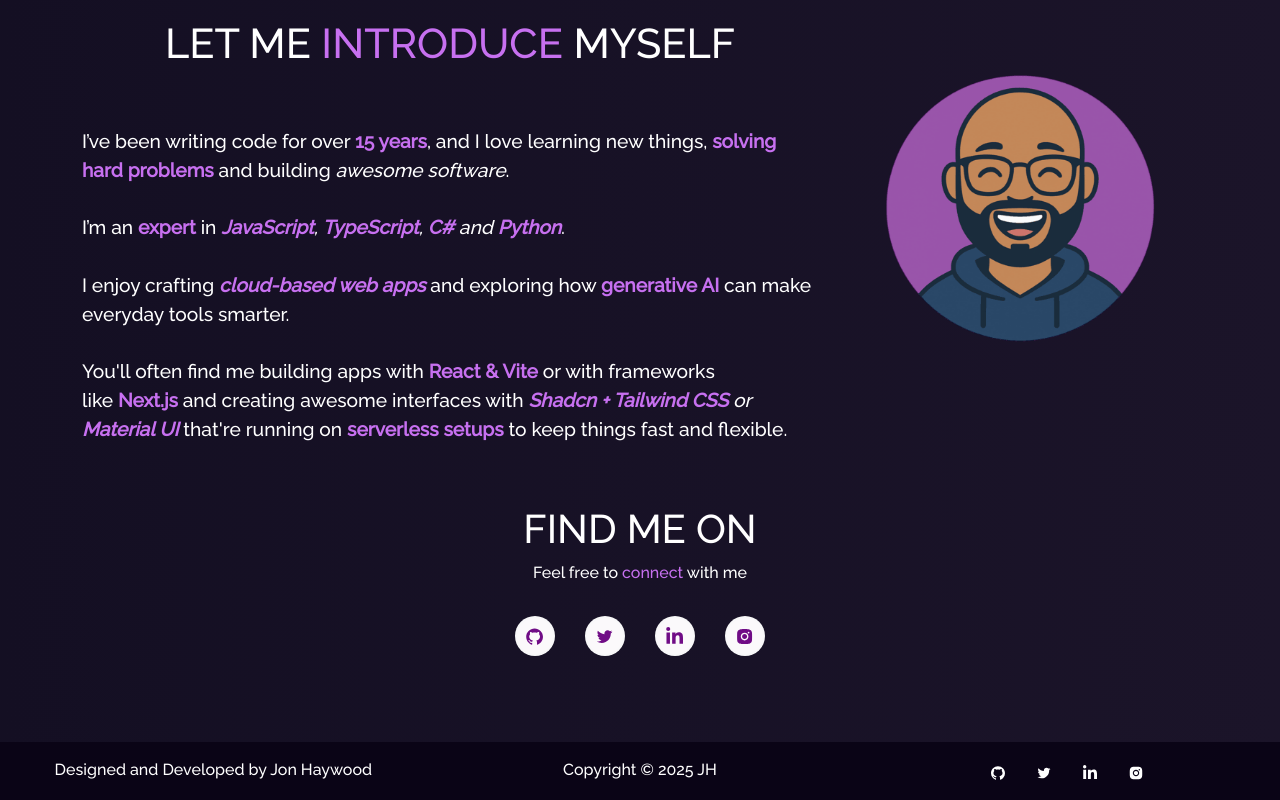
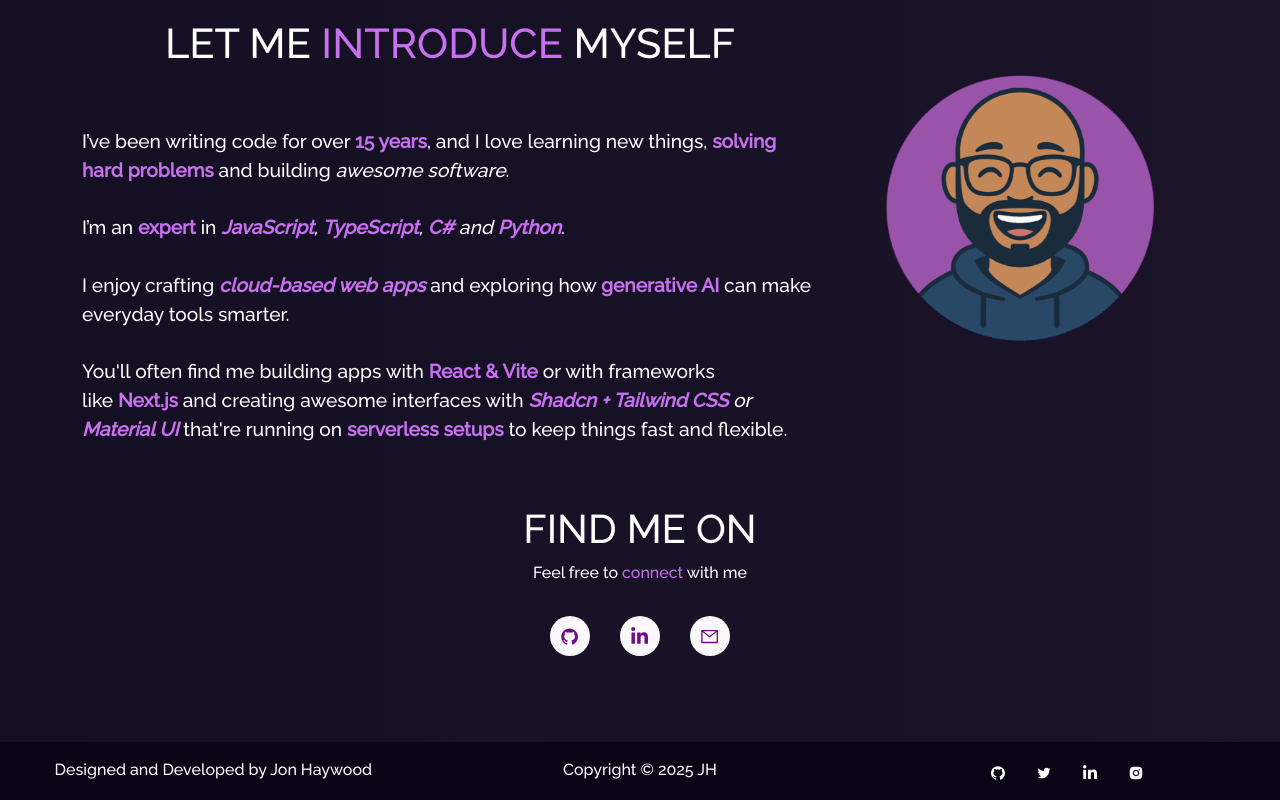
Before and after one commit to MateenAkram1/Mateen-s_portfolio, a React (Vite) app: page / in a window 1280 px wide. Shown: the part 807-1607 px from the top of the page. Built offline with nearby package versions, Linux system fonts and the light colour scheme.

Commit message:
edited homepage links

```diff
--- a/src/routes/index.tsx
+++ b/src/routes/index.tsx
@@ -5,11 +5,7 @@
 import { Type } from "@/components/Type";
 import myImg from "@/assets/avatar.png";
 import Tilt from "react-parallax-tilt";
-import {
-  AiFillGithub,
-  AiFillInstagram,
-  AiOutlineTwitter,
-} from "react-icons/ai";
+import { AiFillGithub, AiOutlineMail } from "react-icons/ai";
 import { FaLinkedinIn } from "react-icons/fa";
 
 export const Route = createFileRoute("/")({
@@ -133,17 +129,7 @@
                 </li>
                 <li className="social-icons">
                   <a
-                    href="https://twitter.com/Soumyajit4419"
-                    target="_blank"
-                    rel="noreferrer"
-                    className="icon-colour  home-social-icons"
-                  >
-                    <AiOutlineTwitter />
-                  </a>
-                </li>
-                <li className="social-icons">
-                  <a
-                    href="https://www.linkedin.com/in/soumyajit4419/"
+                    href="https://www.linkedin.com/in/jonathanhaywood/"
                     target="_blank"
                     rel="noreferrer"
                     className="icon-colour  home-social-icons"
@@ -153,12 +139,12 @@
                 </li>
                 <li className="social-icons">
                   <a
-                    href="https://www.instagram.com/soumyajit4419"
+                    href="mailto:jonathan.haywood@gmail.com"
                     target="_blank"
                     rel="noreferrer"
                     className="icon-colour home-social-icons"
                   >
-                    <AiFillInstagram />
+                    <AiOutlineMail />
                   </a>
                 </li>
               </ul>
```
